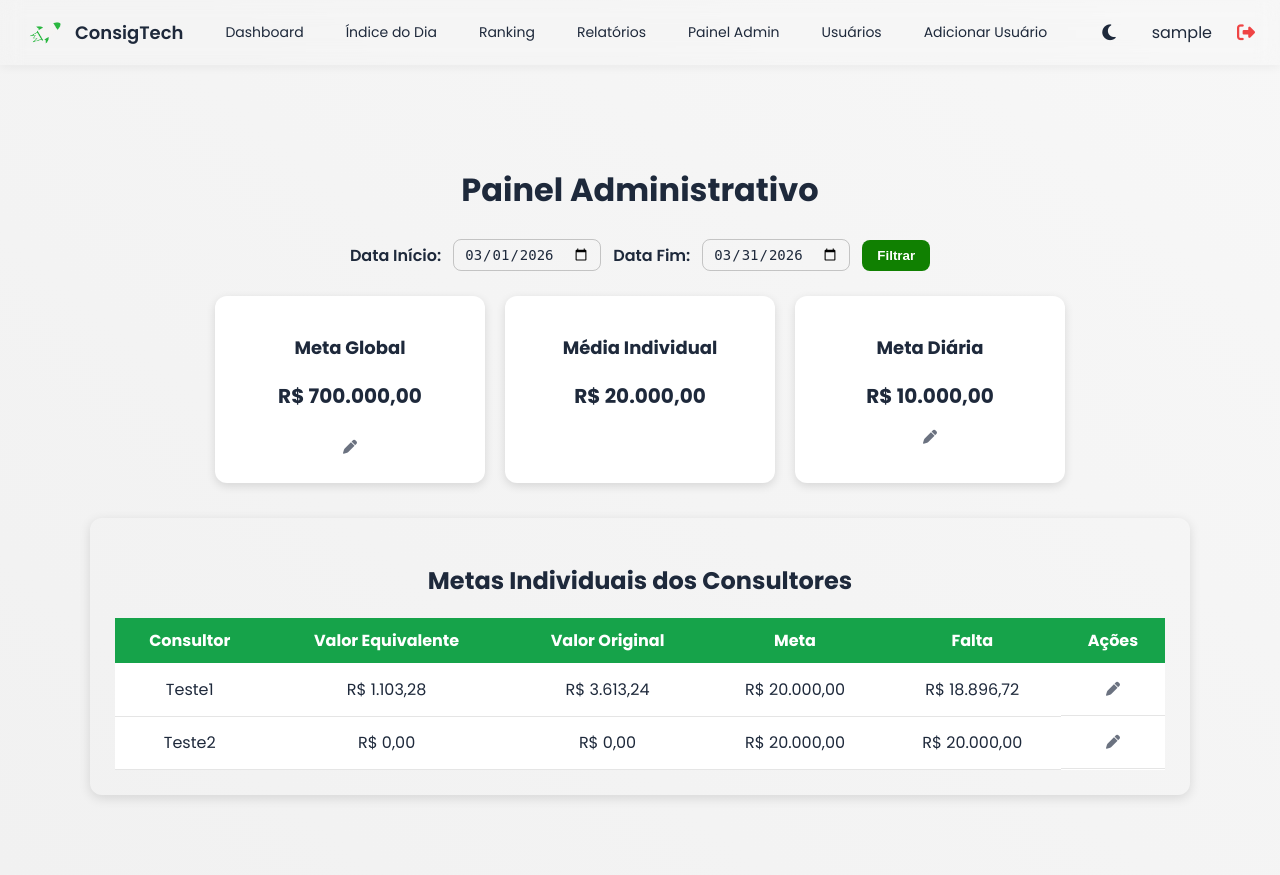
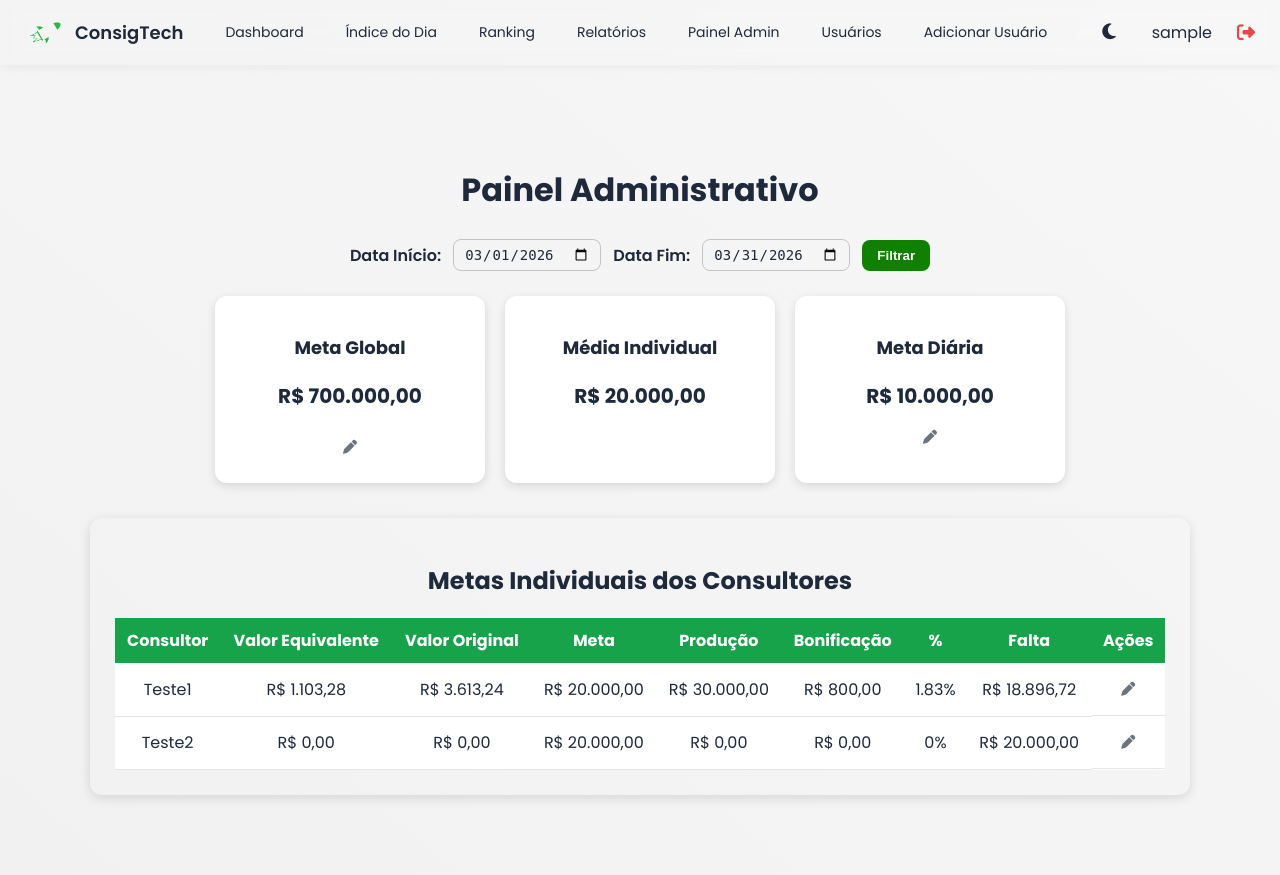
Before and after one commit to Thainalimaviana/Analitico, a Flask app: page /painel_admin in a window 1280 px wide. Run offline with Flask 3, Linux system fonts and the light colour scheme; a user stored in the database is signed in; data comes from the database, SQL or seed files in the repository; both versions use the stored data as it was after the commit; some libraries are stand-ins or nearby versions.

Commit message:
detalhes

```diff
--- a/app.py
+++ b/app.py
@@ -169,6 +169,55 @@ def ensure_meta_table():
 ensure_meta_table()
 ensure_banco_column()
 
+def ensure_metas_columns():
+    conn = get_conn()
+    cur = conn.cursor()
+
+    try:
+
+        if isinstance(conn, sqlite3.Connection):
+
+            cur.execute("PRAGMA table_info(metas_individuais)")
+            colunas = [c[1] for c in cur.fetchall()]
+
+            if "producao" not in colunas:
+                cur.execute("ALTER TABLE metas_individuais ADD COLUMN producao REAL")
+
+            if "bonificacao" not in colunas:
+                cur.execute("ALTER TABLE metas_individuais ADD COLUMN bonificacao REAL")
+
+            if "percentual" not in colunas:
+                cur.execute("ALTER TABLE metas_individuais ADD COLUMN percentual REAL")
+
+        else:
+
+            cur.execute("""
+                SELECT column_name
+                FROM information_schema.columns
+                WHERE table_name='metas_individuais'
+            """)
+
+            colunas = [c[0] for c in cur.fetchall()]
+
+            if "producao" not in colunas:
+                cur.execute("ALTER TABLE metas_individuais ADD COLUMN producao NUMERIC(12,2)")
+
+            if "bonificacao" not in colunas:
+                cur.execute("ALTER TABLE metas_individuais ADD COLUMN bonificacao NUMERIC(12,2)")
+
+            if "percentual" not in colunas:
+                cur.execute("ALTER TABLE metas_individuais ADD COLUMN percentual NUMERIC(5,2)")
+
+        conn.commit()
+
+    except Exception as e:
+        print("Erro ao garantir colunas metas:", e)
+
+    finally:
+        conn.close()
+
+ensure_metas_columns()
+
 @app.route("/")
 def home():
     if "user" in session:
@@ -825,23 +874,32 @@ def painel_admin():
         CREATE TABLE IF NOT EXISTS metas_individuais (
             id INTEGER PRIMARY KEY AUTOINCREMENT,
             consultor TEXT UNIQUE,
-            meta REAL
+            meta REAL,
+            producao REAL,
+            bonificacao REAL,
+            percentual REAL
         )
     """ if isinstance(conn, sqlite3.Connection) else """
         CREATE TABLE IF NOT EXISTS metas_individuais (
             id SERIAL PRIMARY KEY,
             consultor TEXT UNIQUE,
-            meta NUMERIC(12,2)
+            meta NUMERIC(12,2),
+            producao NUMERIC(12,2),
+            bonificacao NUMERIC(12,2),
+            percentual NUMERIC(5,2)
         )
     """)
 
     if isinstance(conn, sqlite3.Connection):
         query = f"""
             SELECT u.nome AS consultor,
-                   COALESCE(SUM(p.valor_equivalente), 0) AS total_eq,
-                   COALESCE(SUM(p.valor_original), 0) AS total_or,
-                   COALESCE(m.meta, 0) AS meta,
-                   (COALESCE(m.meta, 0) - COALESCE(SUM(p.valor_equivalente), 0)) AS falta
+                COALESCE(SUM(p.valor_equivalente), 0) AS total_eq,
+                COALESCE(SUM(p.valor_original), 0) AS total_or,
+                COALESCE(m.meta, 0) AS meta,
+                COALESCE(m.producao, 0) AS producao,
+                COALESCE(m.bonificacao, 0) AS bonificacao,
+                COALESCE(m.percentual, 0) AS percentual,
+                (COALESCE(m.meta, 0) - COALESCE(SUM(p.valor_equivalente), 0)) AS falta
             FROM users u
             LEFT JOIN propostas p
                 ON u.nome = p.consultor
@@ -849,16 +907,19 @@ def painel_admin():
             LEFT JOIN metas_individuais m
                 ON u.nome = m.consultor
             WHERE u.role != 'admin'
-            GROUP BY u.nome, m.meta
+            GROUP BY u.nome, m.meta, m.producao, m.bonificacao, m.percentual
             ORDER BY total_eq DESC;
         """
     else:
         query = f"""
             SELECT u.nome AS consultor,
-                   COALESCE(SUM(p.valor_equivalente), 0) AS total_eq,
-                   COALESCE(SUM(p.valor_original), 0) AS total_or,
-                   COALESCE(m.meta, 0) AS meta,
-                   (COALESCE(m.meta, 0) - COALESCE(SUM(p.valor_equivalente), 0)) AS falta
+                COALESCE(SUM(p.valor_equivalente), 0) AS total_eq,
+                COALESCE(SUM(p.valor_original), 0) AS total_or,
+                COALESCE(m.meta, 0) AS meta,
+                COALESCE(m.producao, 0) AS producao,
+                COALESCE(m.bonificacao, 0) AS bonificacao,
+                COALESCE(m.percentual, 0) AS percentual,
+                (COALESCE(m.meta, 0) - COALESCE(SUM(p.valor_equivalente), 0)) AS falta
             FROM users u
             LEFT JOIN propostas p
                 ON u.nome = p.consultor
@@ -866,7 +927,7 @@ def painel_admin():
             LEFT JOIN metas_individuais m
                 ON u.nome = m.consultor
             WHERE u.role != 'admin'
-            GROUP BY u.nome, m.meta
+            GROUP BY u.nome, m.meta, m.producao, m.bonificacao, m.percentual
             ORDER BY total_eq DESC;
         """
 
@@ -1072,6 +1133,24 @@ def painel_usuario():
         )
         meta_row = cur.fetchone()
         meta_individual = float(meta_row[0]) if meta_row else 0
+
+        try:
+            cur.execute(
+                "SELECT producao, bonificacao FROM metas_individuais WHERE consultor = ?"
+                if isinstance(conn, sqlite3.Connection)
+                else "SELECT producao, bonificacao FROM metas_individuais WHERE consultor = %s",
+                (consultor_filtro,)
+            )
+            dados_bonus = cur.fetchone()
+
+            producao_meta = float(dados_bonus[0]) if dados_bonus and dados_bonus[0] else 0
+            bonificacao_meta = float(dados_bonus[1]) if dados_bonus and dados_bonus[1] else 0
+
+        except Exception as e:
+            print("Erro ao buscar produção/bonificação:", e)
+            producao_meta = 0
+            bonificacao_meta = 0
+
     except Exception as e:
         print("⚠️ Erro ao buscar meta individual:", e)
         meta_individual = 0
@@ -1104,10 +1183,11 @@ def painel_usuario():
          hoje=hoje,
          meta_individual=meta_individual,
          falta_meta=falta_meta,
-
          fonte_filtro=fonte_filtro,
          banco_filtro=banco_filtro,
          observacao_filtro=observacao_filtro,
+         producao_meta=producao_meta,
+         bonificacao_meta=bonificacao_meta,
 
          fontes_lista=[
              "URA", "Consultados antigos", "Consultados de hoje",
@@ -1131,27 +1211,46 @@ def painel_usuario():
 
 @app.route("/editar_meta_individual", methods=["POST"])
 def editar_meta_individual():
+
     if "user" not in session or session["role"] != "admin":
         return redirect(url_for("login"))
+
     consultor = request.form["consultor"]
-    nova_meta = float(request.form["nova_meta"])
-    conn = get_conn()
-    cur = conn.cursor()
-    cur.execute("""
-        CREATE TABLE IF NOT EXISTS metas_individuais (
-            id SERIAL PRIMARY KEY,
-            consultor TEXT UNIQUE,
-            meta NUMERIC(12,2)
-        );
-    """)
-    cur.execute("INSERT INTO metas_individuais (consultor, meta) VALUES (%s, %s) "
-                "ON CONFLICT (consultor) DO UPDATE SET meta = EXCLUDED.meta;" if not isinstance(conn, sqlite3.Connection)
-                else "INSERT OR REPLACE INTO metas_individuais (consultor, meta) VALUES (?, ?);",
-                (consultor, nova_meta))
+
+    meta = float(request.form.get("nova_meta") or 0)
+    producao = float(request.form.get("producao") or 0)
+    bonificacao = float(request.form.get("bonificacao") or 0)
+    percentual = float(request.form.get("percentual") or 0)
+
+    conn = get_conn()
+    cur = conn.cursor()
+
+    if isinstance(conn, sqlite3.Connection):
+
+        cur.execute("""
+        INSERT OR REPLACE INTO metas_individuais
+        (consultor, meta, producao, bonificacao, percentual)
+        VALUES (?, ?, ?, ?, ?)
+        """, (consultor, meta, producao, bonificacao, percentual))
+
+    else:
+
+        cur.execute("""
+        INSERT INTO metas_individuais
+        (consultor, meta, producao, bonificacao, percentual)
+        VALUES (%s, %s, %s, %s, %s)
+        ON CONFLICT (consultor)
+        DO UPDATE SET
+        meta = EXCLUDED.meta,
+        producao = EXCLUDED.producao,
+        bonificacao = EXCLUDED.bonificacao,
+        percentual = EXCLUDED.percentual
+        """, (consultor, meta, producao, bonificacao, percentual))
+
     conn.commit()
     conn.close()
+
     return redirect(url_for("painel_admin"))
-
 
 @app.route("/register", methods=["GET", "POST"])
 def register():
--- a/templates/painel_admin.html
+++ b/templates/painel_admin.html
@@ -1,8 +1,10 @@
-<link rel="icon" type="image/png" href="{{ url_for('static', filename='img/logo.png') }}">
 {% extends "base.html" %}
 {% block title %}Painel Administrativo{% endblock %}
 
 {% block content %}
+
+<link rel="stylesheet" href="https://cdnjs.cloudflare.com/ajax/libs/font-awesome/6.5.0/css/all.min.css">
+
 <style>
   .painel-admin {
     max-width: 1100px;
@@ -103,16 +105,18 @@
 
   .modal-content {
     background: var(--bg-card);
-    padding: 30px;
+    padding: 25px;
     border-radius: 12px;
-    min-width: 300px;
+    width: 420px;
+    max-width: 90%;
     text-align: center;
   }
 
   .modal-content input {
-    width: 100%;
+    width: 92%;
     padding: 8px;
-    margin: 15px 0;
+    margin: 10px auto;
+    display: block;
     border-radius: 6px;
     border: 1px solid rgba(0, 0, 0, 0.2);
   }
@@ -185,7 +189,7 @@
 
       <div class="editar-meta">
         <button class="btn-icon" onclick="abrirMetaGlobal()">
-          <i class="fa fa-pen"></i>
+          <i class="fa-solid fa-pen"></i>
         </button>
       </div>
     </div>
@@ -213,6 +217,9 @@
           <th>Valor Equivalente</th>
           <th>Valor Original</th>
           <th>Meta</th>
+          <th>Produção</th>
+          <th>Bonificação</th>
+          <th>%</th>
           <th>Falta</th>
           <th>Ações</th>
         </tr>
@@ -220,18 +227,23 @@
       <tbody>
         {% for linha in ranking %}
         <tr>
-          <td class="{% if linha[1] >= linha[3] %}texto-brilhante{% endif %}">{{ linha[0] }}</td>
-          <td class="{% if linha[1] >= linha[3] %}texto-brilhante{% endif %}">R$ {{ "{:,.2f}".format(linha[1] or 0) }}
-          </td>
-          <td class="{% if linha[1] >= linha[3] %}texto-brilhante{% endif %}">R$ {{ "{:,.2f}".format(linha[2] or 0) }}
-          </td>
-          <td class="{% if linha[1] >= linha[3] %}texto-brilhante{% endif %}">R$ {{ "{:,.2f}".format(linha[3] or 0) }}
-          </td>
-          <td class="{% if linha[1] >= linha[3] %}texto-brilhante{% endif %}">R$ {{ "{:,.2f}".format(linha[4] or 0) }}
-          </td>
+          <td>{{ linha[0] }}</td>
+          <td>R$ {{ "{:,.2f}".format(linha[1] or 0) }}</td>
+          <td>R$ {{ "{:,.2f}".format(linha[2] or 0) }}</td>
+          <td>R$ {{ "{:,.2f}".format(linha[3] or 0) }}</td>
+          <td>R$ {{ "{:,.2f}".format(linha[4] or 0) }}</td>
+          <td>R$ {{ "{:,.2f}".format(linha[5] or 0) }}</td>
+          <td>{{ linha[6] or 0 }}%</td>
+          <td>R$ {{ "{:,.2f}".format(linha[7] or 0) }}</td>
           <td>
-            <button class="btn-icon" onclick="abrirMeta('{{ linha[0] }}', '{{ linha[3] or 0 }}')">
-              <i class="fa fa-pen"></i>
+            <button class="btn-icon" onclick="abrirMeta(
+              '{{ linha[0] }}',
+              '{{ linha[3] or 0 }}',
+              '{{ linha[4] or 0 }}',
+              '{{ linha[5] or 0 }}',
+              '{{ linha[6] or 0 }}'
+              )">
+              <i class="fa-solid fa-pen"></i>
             </button>
           </td>
         </tr>
@@ -255,14 +267,22 @@
 <div id="modalIndividual" class="modal">
   <div class="modal-content">
     <span class="close" onclick="fecharMeta()">&times;</span>
-    <h3>Editar Meta Individual</h3>
+    <h3>Editar Dados do Consultor</h3>
     <form method="POST" action="{{ url_for('editar_meta_individual') }}">
       <input type="hidden" name="consultor" id="consultor_meta">
-      <input type="number" step="0.01" name="nova_meta" id="valor_meta" placeholder="Nova meta" required>
+      <label>Meta</label>
+      <input type="number" step="0.01" name="nova_meta" id="valor_meta">
+      <label>Produção</label>
+      <input type="number" step="0.01" name="producao" id="valor_producao">
+      <label>Bonificação</label>
+      <input type="number" step="0.01" name="bonificacao" id="valor_bonificacao">
+      <label>Percentual</label>
+      <input type="number" step="0.01" name="percentual" id="valor_percentual" placeholder="Ex: 3.5">
       <button type="submit" class="btn-filtrar">Salvar</button>
     </form>
   </div>
 </div>
+
 <div id="modalDia" class="modal">
   <div class="modal-content">
     <span class="close" onclick="fecharMetaDia()">&times;</span>
@@ -281,17 +301,24 @@
   function fecharMetaDia() {
     document.getElementById("modalDia").style.display = "none";
   }
-</script>
 
-<script>
   function abrirMetaDia() {
     document.getElementById("modalDia").style.display = "flex";
   }
 
-  function abrirMeta(consultor, metaAtual) {
-    document.getElementById("consultor_meta").value = consultor;
-    document.getElementById("valor_meta").value = metaAtual;
-    document.getElementById("modalIndividual").style.display = "flex";
+  function abrirMeta(consultor, meta, producao, bonificacao, percentual) {
+    document.getElementById("consultor_meta").value = consultor
+    document.getElementById("valor_meta").value = meta
+    document.getElementById("valor_producao").value = producao
+    document.getElementById("valor_bonificacao").value = bonificacao
+    document.getElementById("valor_percentual").value = percentual
+    document.getElementById("modalIndividual").style.display = "flex"
+
+  }
+
+  function fecharMeta() {
+    document.getElementById("modalIndividual").style.display = "none"
+
   }
 
   function abrirMetaGlobal() {
```
Also changed, not shown: templates/painel_usuario.html (+73 -13 lines), local.db.
